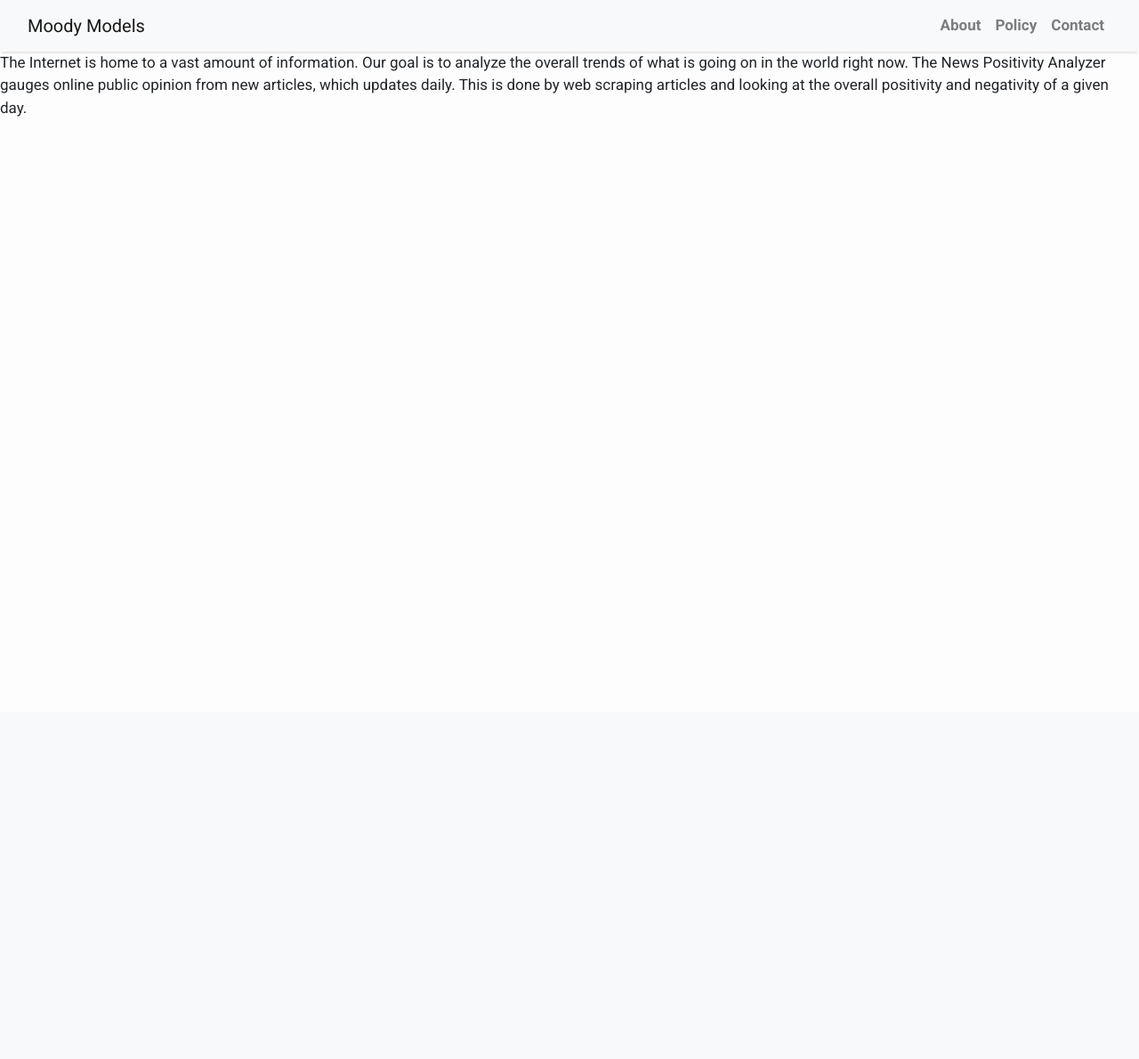
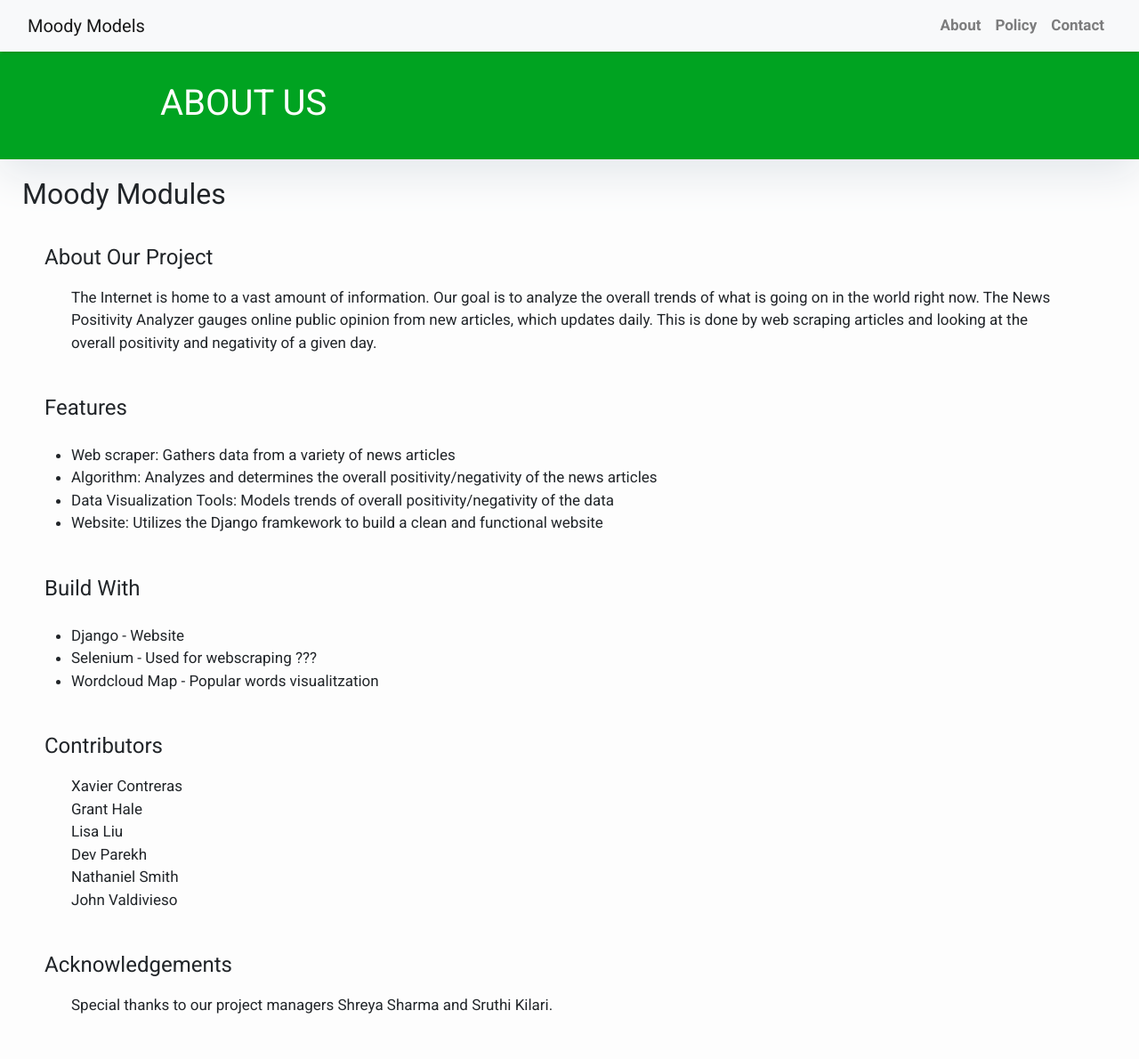
Before and after one commit to CS196Illinois/group-19, a Django app: page /about in a window 1280 px wide. Shown: the whole page at 89% size. Before the commit the page ends 131 px from the top, so only its background shows below. Run offline with Django 3.2, Linux system fonts and the light colour scheme; some libraries are stand-ins or nearby versions.

Commit message:
Finish contact and about page

```diff
--- a/templates/about.html
+++ b/templates/about.html
@@ -12,63 +12,84 @@
 
     <body>
         <style>
-            body {
+            .about-us-text {
                 font-family: "Roboto", sans-serif;
-            font-size: 17px;
-            background-color: #fdfdfd;
+                padding-top: 10px;
+                padding-right: 80px;
+                padding-left: 80px;
             }
-        .shadow {
-            box-shadow: 0 4px 2px -2px rgba(0, 0, 0, 0.1);
+            h2 {
+                font-family: "Roboto", sans-serif;
+                padding-top: 20px;
+                padding-right: 25px;
+                padding-left: 25px;
             }
-        .btn-danger {
-            color: #fff;
-            background-color: #f00000;
-            border-color: #dc281e;
-        }
-        .btn-info {
-            color: #fff;
-            background-color: #007818;
-            border-color: #005711;
-        }
-        .masthead {
-            background: #00a321;
-            height: auto;
-            padding-bottom: 15px;
-            box-shadow: 0 16px 48px #E3E7EB;
-            padding-top: 10px;
+            h4 {
+                font-family: "Roboto", sans-serif;
+                padding-top: 30px;
+                padding-right: 50px;
+                padding-left: 50px;
             }
         </style>
-
-        <!-- Navigation -->
-        <nav class="navbar navbar-expand-lg navbar-light bg-light shadow" id="mainNav">
-            <div class="container-fluid">
-                <a class="navbar-brand" href="{% url 'home' %}">Moody Models</a>
-                <button class="navbar-toggler navbar-toggler-right" type="button" data-toggle="collapse" data-target="#navbarResponsive"
-                    aria-controls="navbarResponsive" aria-expanded="false" aria-label="Toggle navigation">
-                    <span class="navbar-toggler-icon"></span>
-                </button>
-                <div class="collapse navbar-collapse" id="navbarResponsive">
-                    <ul class="navbar-nav ml-auto">
-                        <li class="nav-item text-black">
-                            <a class="nav-link text-black font-weight-bold" href="#">About</a>
-                        </li>
-                        <li class="nav-item text-black">
-                            <a class="nav-link text-black font-weight-bold" href="#">Policy</a>
-                        </li>
-                        <li class="nav-item text-black">
-                            <a class="nav-link text-black font-weight-bold" href="#">Contact</a>
-                        </li>
-                    </ul>
+        <!-- Navigation Bar -->
+        {% extends "base.html" %}
+        {% block content %}
+        <!-- Content Goes here -->
+        <header class="masthead">
+            <div class="overlay"></div>
+            <div class="container">
+                <div class="row">
+                    <div class=" col-md-8 col-md-10 mx-auto">
+                        <div class="site-heading">
+                            <h1 class=" site-heading my-4 mt-3 text-white">ABOUT US</h1>
+                            </p>
                         </div>
                     </div>
-        </nav>
+                </div>
+            </div>
+        </header>
+        <span>
+            <h2>Moody Modules</h2>
+            <h4>About Our Project</h4>
+            <p class = "about-us-text">
                 The Internet is home to a vast amount of information.
                 Our goal is to analyze the overall trends of what is going on in the world right now.
                 The News Positivity Analyzer gauges online public opinion from new articles,
                 which updates daily. This is done by web scraping articles and looking at the overall positivity
                 and negativity of a given day.
-        {% block content %}
-        <!-- Content Goes here -->
+            </p>
+            <h4>Features</h4>
+            <p>
+                <ul class = "about-us-text">
+                    <li>Web scraper: Gathers data from a variety of news articles</li>
+                    <li>Algorithm: Analyzes and determines the overall positivity/negativity of the news articles</li>
+                    <li>Data Visualization Tools: Models trends of overall positivity/negativity of the data</li>
+                    <li>Website: Utilizes the Django framkework to build a clean and functional website</li>
+                </ul>
+            </p>
+            <h4>Build With</h4>
+            <p>
+                <ul class = "about-us-text">
+                    <li>Django - Website</li>
+                    <!-- Finish this -->
+                    <li>Selenium - Used for webscraping ???</li>
+                    <li>Wordcloud Map - Popular words visualitzation </li>
+                </ul>
+            </p>
+            <h4>Contributors</h4>
+            <p class = "about-us-text">
+                Xavier Contreras <br>
+                Grant Hale <br>
+                Lisa Liu <br>
+                Dev Parekh <br>
+                Nathaniel Smith <br>
+                John Valdivieso <br>
+            </p>
+            <h4>Acknowledgements</h4>
+            <p class = "about-us-text">
+                Special thanks to our project managers Shreya Sharma and Sruthi Kilari.
+            </p>
+        </span>
         {% endblock content %}
         <!-- Footer -->
         <footer class="py-3 bg-grey">
```
Also changed, not shown: templates/contatct.html (+48 -10 lines). Lines whose indentation alone changed are shown as unchanged.
